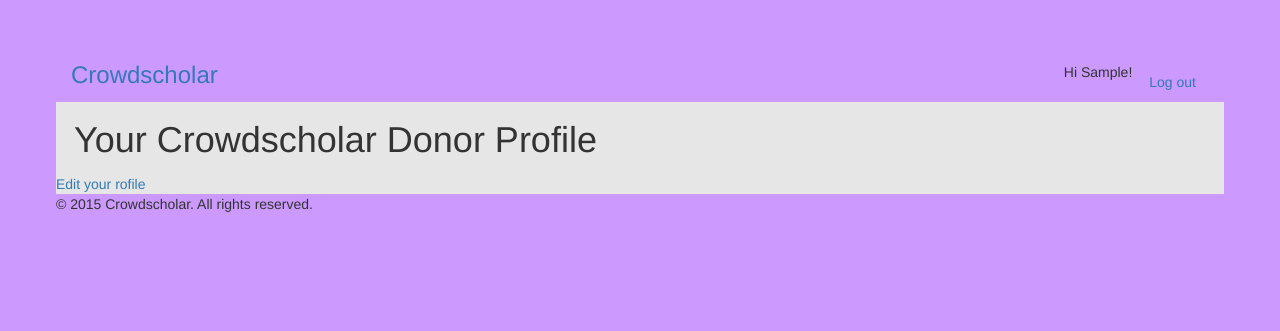
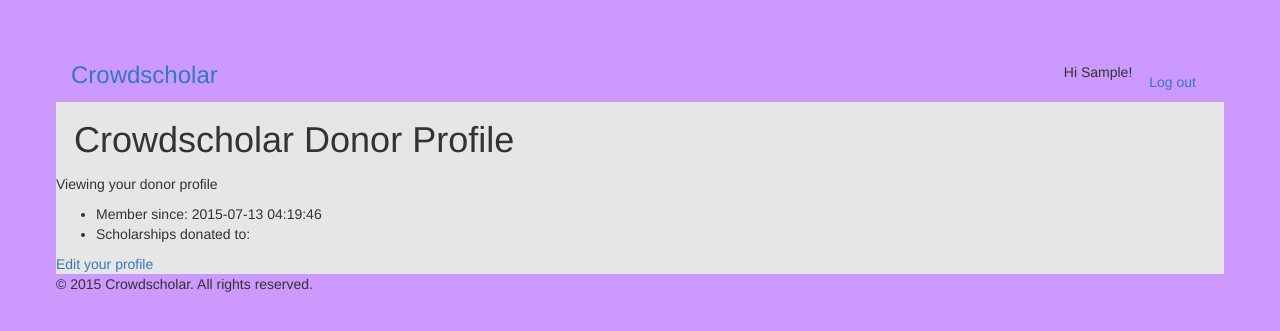
Before and after one commit to quant9/crowdscholar, a Flask app: template app/templates/donor/profile.html in a window 1280 px wide. Shown: the top 331 px of the page. Run offline with Flask 2, Linux system fonts and the light colour scheme; the template is opened without the code that fills it, so the values that code supplies are empty; the visitor is signed in with stand-in values (Sample User, id 1); data comes from the database, SQL or seed files in the repository; some libraries are stand-ins or nearby versions.

Commit message:
properly link student & donor tables to user table

```diff
--- a/app/templates/base.html
+++ b/app/templates/base.html
@@ -32,8 +32,10 @@
               <li role="presentation">Hi {{ current_user.first_name }}!</li>
               {% if current_user.user_type == 1 %}
               <li role="presentation"><a href="{{ url_for('student.profile') }}">Profile</a></li>
+              <li role="presentation"><a href="{{ url_for('student.browse') }}">Browse</a></li>
               {% elif current_user.user_type == 2 %}
               <li role="presentation"><a href="{{ url_for('donor.profile') }}">Profile</a></li>
+              <li role="presentation"><a href="{{ url_for('donor.browse') }}">Browse</a></li>
               {% endif %}
               <li role="presentation"><a href="{{ url_for('home.logout') }}">Log out</a></li>
             {% else %}
--- a/app/templates/donor/profile.html
+++ b/app/templates/donor/profile.html
@@ -1,8 +1,19 @@
 {% extends "base.html" %}
 {% block content %}
   {% from "macros.html" import show_messages %}
-  <h1>Your Crowdscholar Donor Profile</h1>
+  <h1>Crowdscholar Donor Profile</h1>
   {{ show_messages() }}
-  <a href="{{ url_for('donor.update') }}">Edit your rofile</a>
-
+  {% if donor %}
+    <p>Viewing donor profile: {{ donor.first_name }} {{ donor.last_name }}</p>
+    <ul>
+      <li>Member since: {{ donor.date_created }}</li>
+      <li>Scholarships donated to: </li>
+    </ul>
+  {% else %}<p>Viewing your donor profile</p>
+    <ul>
+      <li>Member since: {{ current_user.date_created }}</li>
+      <li>Scholarships donated to: </li>
+    </ul>
+  {% endif %}
+  <a href="{{ url_for('donor.update') }}">Edit your profile</a>
 {% endblock %}
--- a/app/views/donor.py
+++ b/app/views/donor.py
@@ -27,8 +27,9 @@ def browse(scholarship_id=None):
 @donor.route('/profile/')
 @donor.route('/profile/<int:donor_id>')
 @login_required(user_type=2)
-def profile(donor_id=None):
+def profile(user_id=None, donor_id=None):
     if donor_id:
+        user = User.query.filter_by(id=user_id).first() or None
         donor = Donor.query.filter_by(donor_id=donor_id).first() or None
         if donor:
             return render_template('donor/profile.html', donor=donor)
--- a/app/views/home.py
+++ b/app/views/home.py
@@ -81,11 +81,19 @@ def register():
         try:
             db.session.add(user)
             db.session.commit()
+        except IntegrityError:
+            flash('An account with this email already exists.')
+        else:
+            if form.user_type.data == 1:
+                student = Student(user_id = User.query.filter_by(email=form.email.data).first().id)
+                db.session.add(student)
+            elif form.user_type.data == 2:
+                donor = Donor(user_id = User.query.filter_by(email=form.email.data).first().id)
+                db.session.add(donor)
+            db.session.commit()
             login_user(user, remember=False) # TODO: add remember me
             flash('Thanks for registering')
             return redirect(url_for('home.index'))
-        except IntegrityError:
-            flash('An account with this email already exists.')
 
     return render_template("home/register.html", form=form)
 
```
Also changed, not shown: app/models.py (+6 -9 lines).
